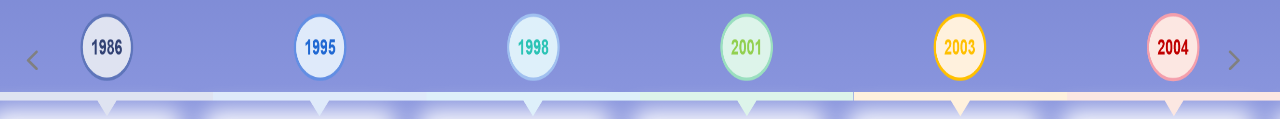
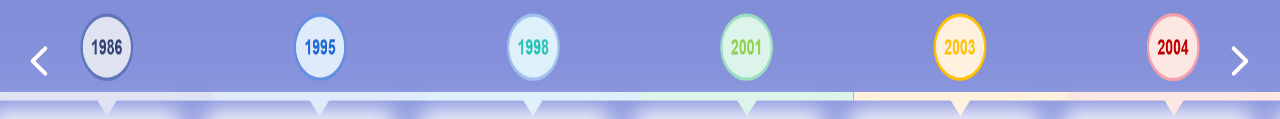
Before and after one commit to little-weakduck/zero-cup-2021, a plain HTML site: page timeLine/timeline.html in a window 1280 px wide. Shown: the part 443-562 px from the top of the page. Drawn offline with nearby package versions, Linux system fonts and the light colour scheme; a web font is replaced by a local one.

Commit message:
Update timeline.css

```diff
--- a/timeLine/css/timeline.css
+++ b/timeLine/css/timeline.css
@@ -45,10 +45,10 @@ body {
     display: none;
 }
 .icon {
-    width: 2em;
-    height: 2em;
+    width: 3em;
+    height: 3em;
     vertical-align: -0.15em;
-    fill:gray;
+    fill:white;
     overflow: hidden;
 }
 
```
